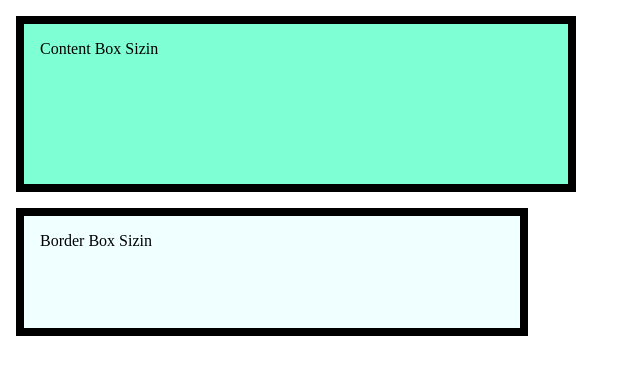
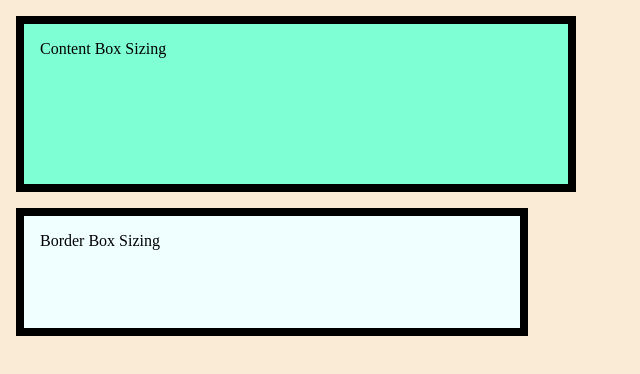
Before and after one commit to taniakononenko23/vscode-git-test17, a plain HTML site: page index.html in a window 1280 px wide. Shown: the whole page, without its empty margins (0-640 px from the left). Drawn offline with nearby package versions, Linux system fonts and the light colour scheme.

Commit message:
add files init

```diff
--- a/index.html
+++ b/index.html
@@ -11,8 +11,11 @@
       crossorigin="anonymous"
     />
     <style>
+      body {
+        background-color: antiquewhite;
+      }
       .rectangle {
-        background-color: aquamarine;
+        background-color: antiquewhite;
         width: 512px;
         height: 128px;
         padding: 16px;
@@ -30,7 +33,7 @@
     </style>
   </head>
   <body>
-    <div class="rectangle1 rectangle">Content Box Sizin</div>
-    <div class="rectangle2 rectangle">Border Box Sizin</div>
+    <div class="rectangle1 rectangle">Content Box Sizing</div>
+    <div class="rectangle2 rectangle">Border Box Sizing</div>
   </body>
 </html>
```
